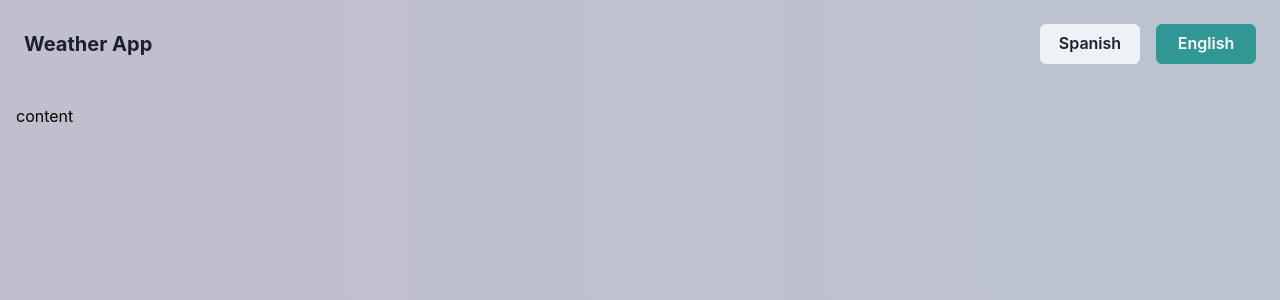
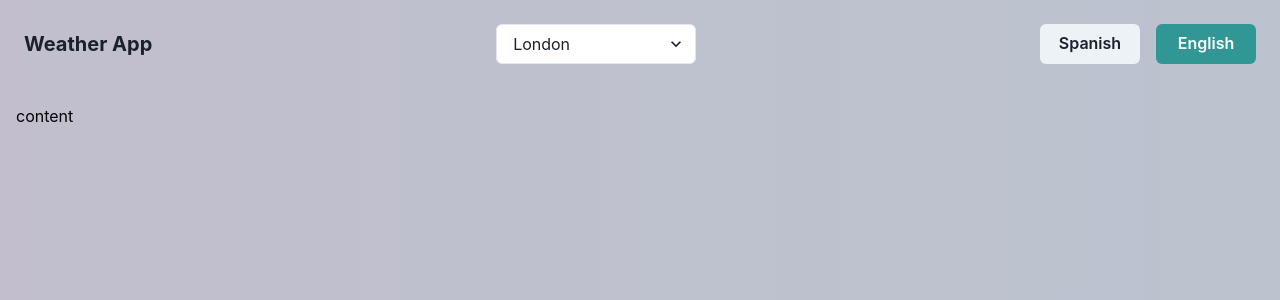
Before and after one commit to gabyballester/react-ts-weather-app-tech-assessment, a React (Vite) app: page / in a window 1280 px wide. Shown: the top 300 px of the page. Built offline with nearby package versions, Linux system fonts and the light colour scheme.

Commit message:
Add City Selector

```diff
--- /dev/null
+++ b/src/components/city-selector/index.tsx
@@ -0,0 +1,35 @@
+import { Select, Tooltip } from '@chakra-ui/react';
+import { ChangeEvent, useState } from 'react';
+import { useTranslation } from 'react-i18next';
+import { TranslationFileEnum } from '../../contexts';
+
+const citiesMock = ['london', 'toronto', 'singapore'];
+
+export const CitySelector = () => {
+  const { t } = useTranslation(TranslationFileEnum.GLOBAL);
+  const [selectedCity, setSelectedCity] = useState('london');
+
+  const setCity = (e: ChangeEvent<HTMLSelectElement>) => {
+    const value = e.target.value;
+    setSelectedCity(value);
+  };
+
+  return (
+    <Tooltip
+      label={t('select-city')}
+      hasArrow
+      placement="bottom"
+      bg="gray.300"
+      color="black"
+      openDelay={200}
+    >
+      <Select value={selectedCity} onChange={setCity} width="200px" bg="white">
+        {citiesMock.map((city) => (
+          <option key={city} value={city}>
+            {t(city)}
+          </option>
+        ))}
+      </Select>
+    </Tooltip>
+  );
+};
--- a/src/components/header/index.tsx
+++ b/src/components/header/index.tsx
@@ -2,6 +2,7 @@ import { Box, Heading } from '@chakra-ui/react';
 import { useTranslation } from 'react-i18next';
 import { LanguageSwitch } from '../language-switch';
 import { TranslationFileEnum } from '../../contexts';
+import { CitySelector } from '../city-selector';
 
 export const Header = () => {
   const { t } = useTranslation(TranslationFileEnum.GLOBAL);
@@ -19,6 +20,7 @@ export const Header = () => {
       <Heading textAlign="center" size="md">
         {t('weather-app')}
       </Heading>
+      <CitySelector />
       <LanguageSwitch />
     </Box>
   );
--- a/src/components/index.ts
+++ b/src/components/index.ts
@@ -1,3 +1,4 @@
-export * from './content/index';
-export * from './header/index';
+export * from './city-selector';
+export * from './content';
+export * from './header';
 export * from './language-switch';
```
